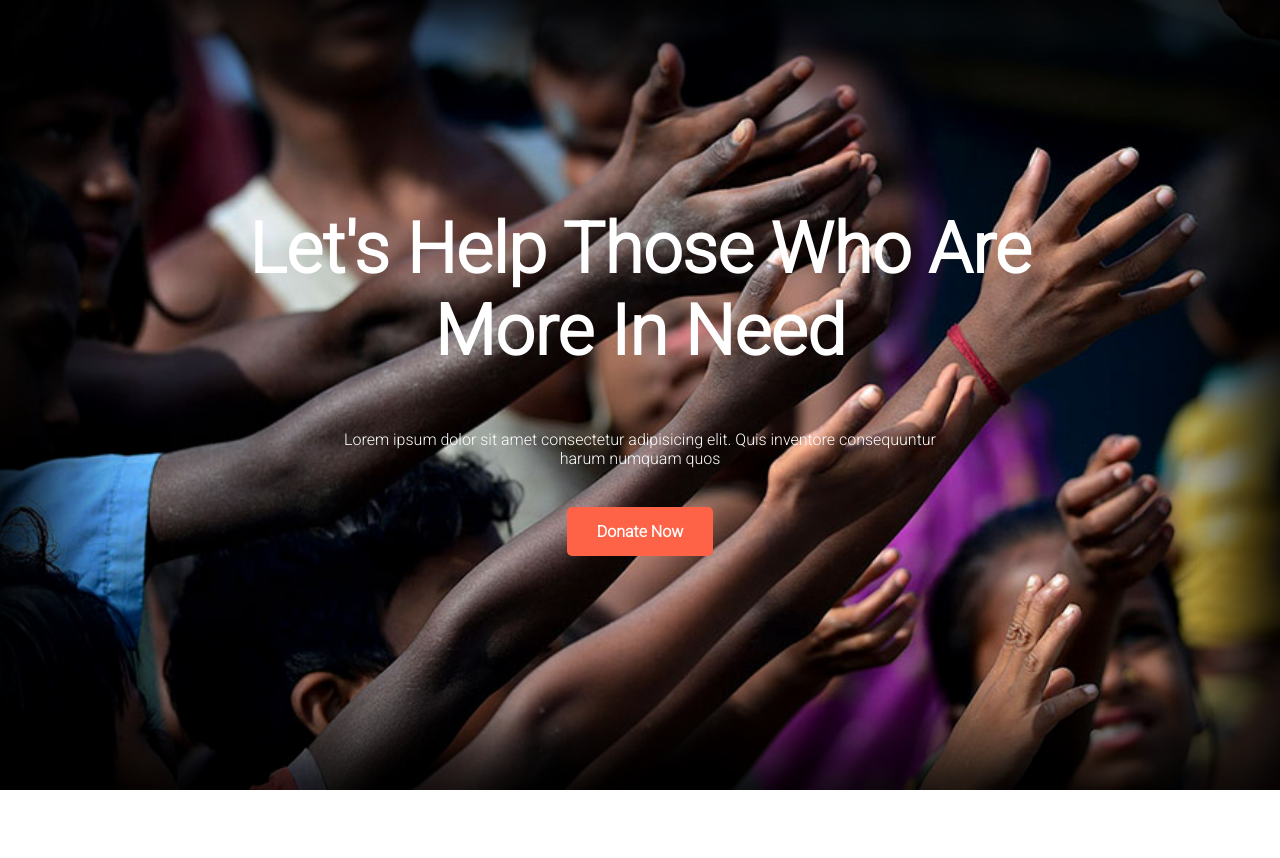
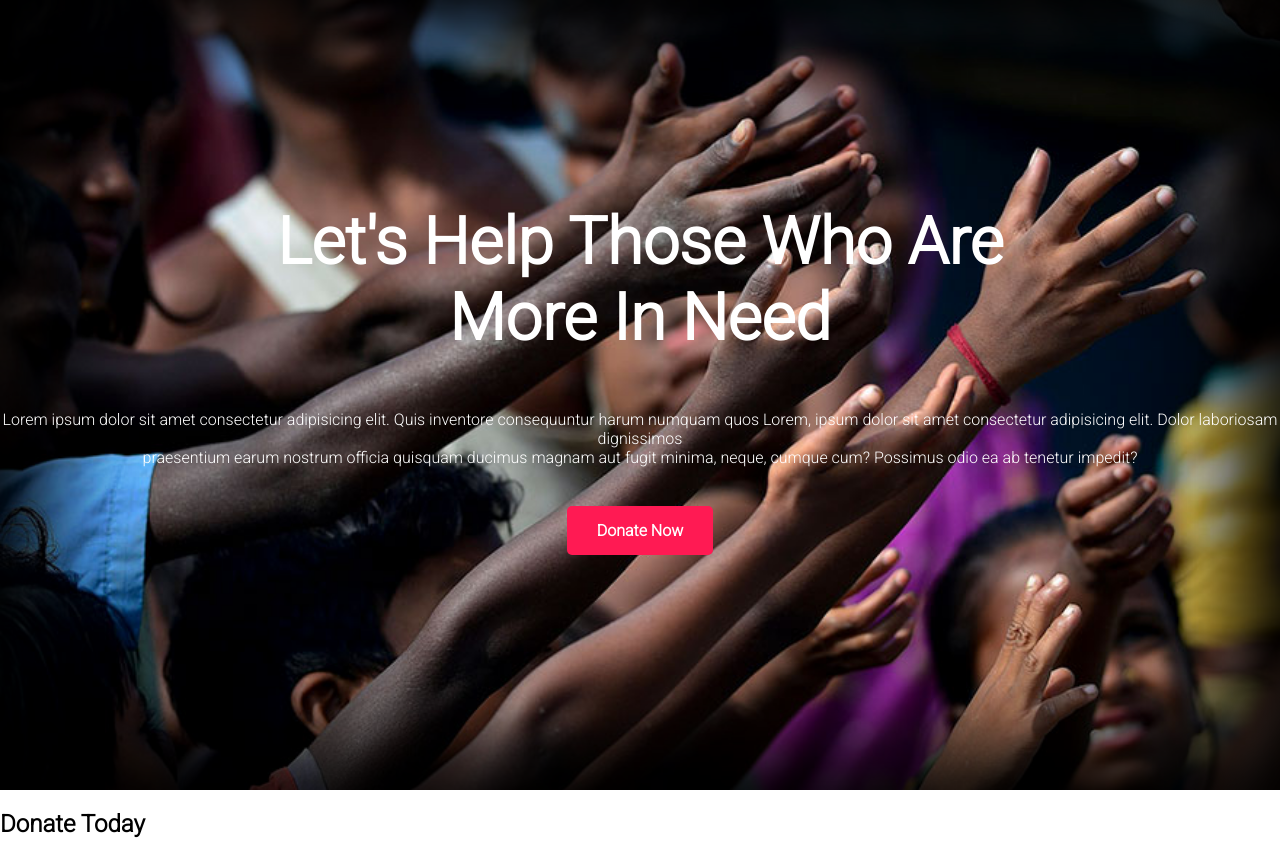
Before and after one commit to masniloy/donate-today, a plain HTML site: page index.html in a window 1280 px wide. Before the commit the page ends 800 px from the top, so only its background shows below. Drawn offline with Linux system fonts and the light colour scheme.

Commit message:
Head Part

```diff
--- a/index.html
+++ b/index.html
@@ -17,9 +17,17 @@
 <body>
     <section class="head-part">
         <h1>Let's Help Those Who Are <br>More In Need</h1>
-        <p>Lorem ipsum dolor sit amet consectetur adipisicing elit. Quis inventore consequuntur <br>harum numquam quos
+        <p>Lorem ipsum dolor sit amet consectetur adipisicing elit. Quis inventore consequuntur harum numquam quos
+            Lorem, ipsum dolor sit amet consectetur adipisicing elit. Dolor laboriosam dignissimos <br>praesentium earum
+            nostrum officia quisquam ducimus magnam aut fugit minima, neque, cumque cum? Possimus odio ea ab tenetur
+            impedit?
         </p><br><br>
         <a class="donate-now" target="_blank" href="https://web.programming-hero.com/"><b>Donate Now</b></a>
+    </section>
+
+    <section class="donate-today">
+        <h1>Donate Today</h1>
+
     </section>
 
 
--- a/style.css
+++ b/style.css
@@ -1,7 +1,6 @@
 body {
     margin: 0;
     padding: 0;
-    display: flex;
     font-family: 'Roboto', sans-serif;
 }
 
@@ -18,13 +17,13 @@ body {
 }
 
 .head-part h1 {
-    font-size: 70px;
+    font-size: 65px;
 }
 
 .donate-now {
     text-decoration: none;
     color: white;
-    background-color: tomato;
+    background-color: rgb(255, 26, 83);
     padding: 15px 30px;
     border-radius: 5px;
 
```
